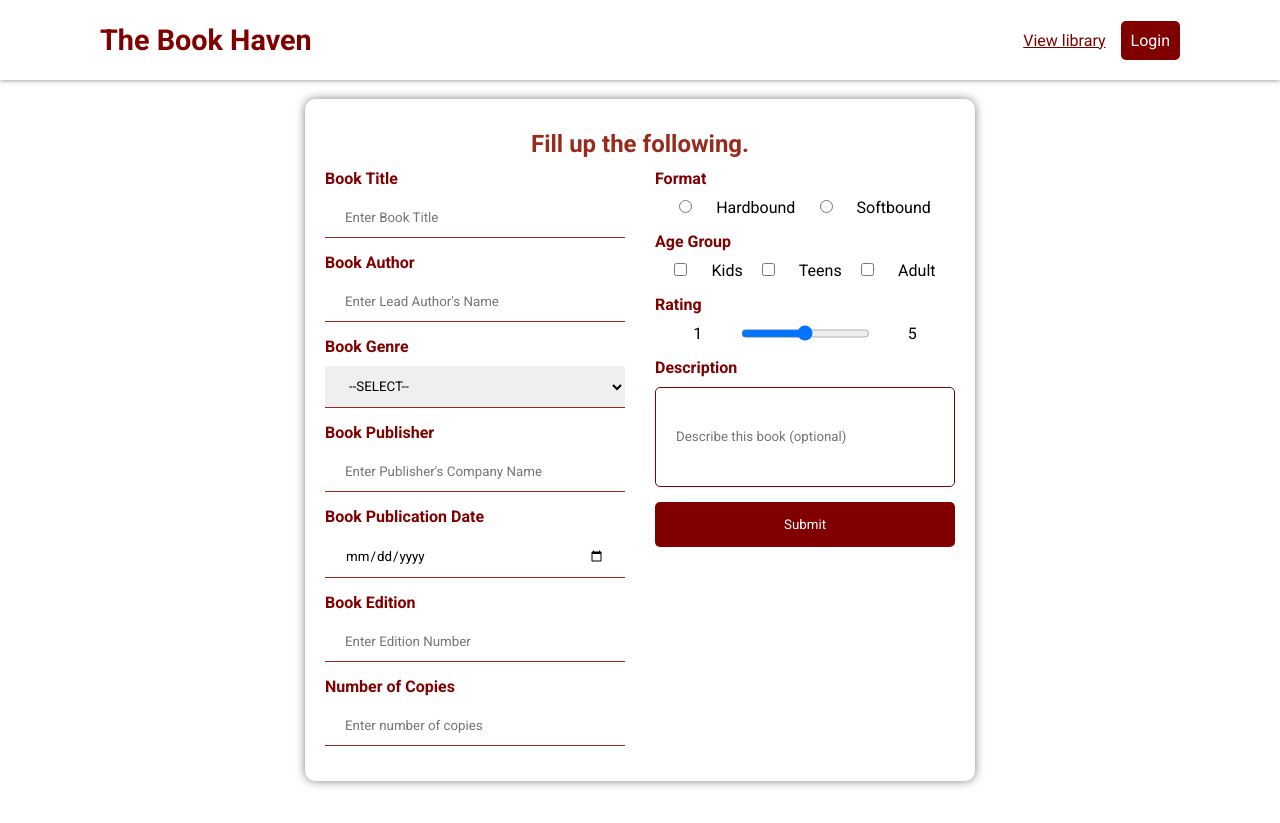
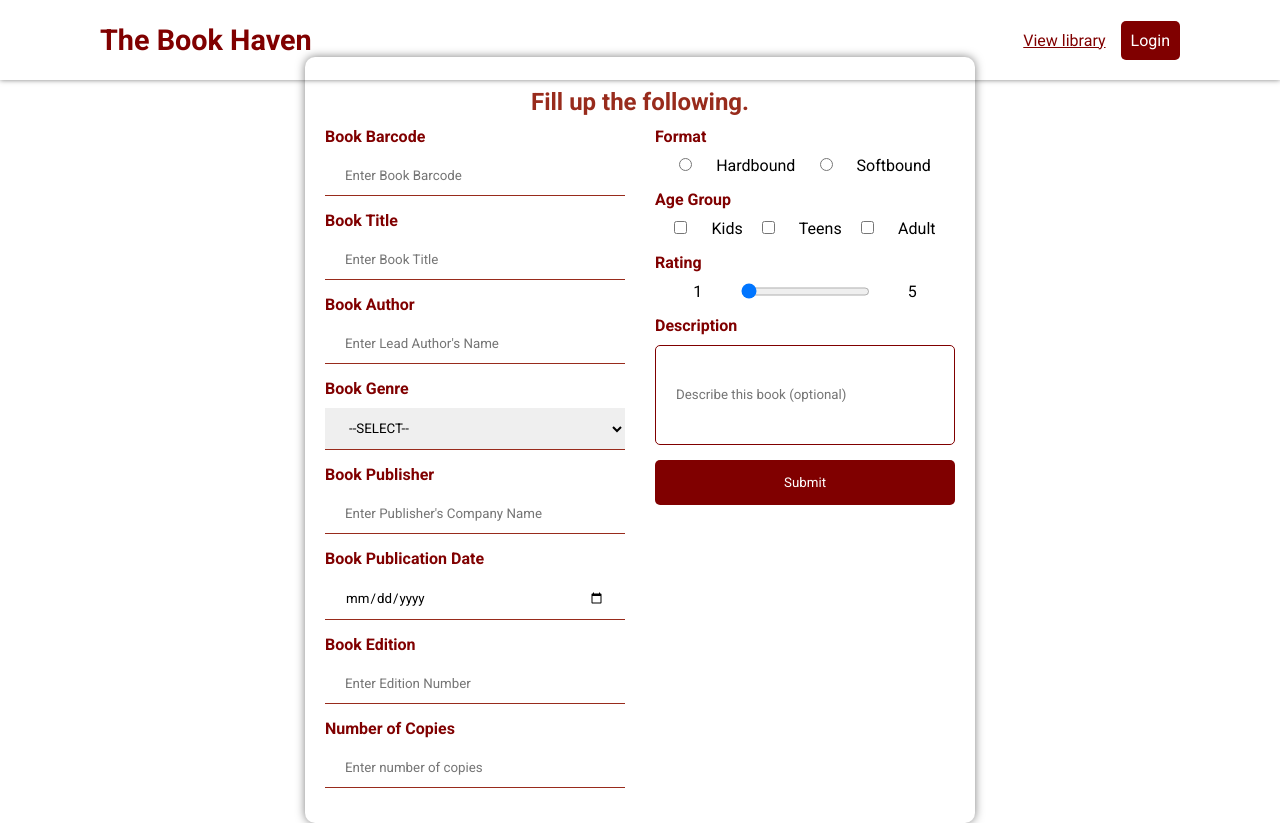
Before and after one commit to Drikzz/PHP-DRAFTS, a PHP site: page /addbook.php in a window 1280 px wide. Before the commit the page ends 787 px from the top, so only its background shows below. Run offline with PHP 8.4, Linux system fonts and the light colour scheme.

Commit message:
done unique, working on rating
yes yes yes

```diff
--- a/php with database/addbook.php
+++ b/php with database/addbook.php
@@ -1,13 +1,15 @@
 <?php
     require_once('function_clean.php');
+    require_once('book.class.php');
 
-    $title = $author = $genre = $publisher = $pub_date = $edition = $copies = $format = $rating = $desc = '';
+    $barcode = $title = $author = $genre = $publisher = $pub_date = $edition = $copies = $format = $rating = $desc = '';
     $age_group = []; //Initialize age group as array
-    $titleErr = $authorErr = $genreErr = $publisherErr = $pub_dateErr = $editionErr = $copiesErr = $formatErr = $age_groupErr = $ratingErr = $descErr = '';
+    $barcodeErr = $titleErr = $authorErr = $genreErr = $publisherErr = $pub_dateErr = $editionErr = $copiesErr = $formatErr = $age_groupErr = $ratingErr = $descErr = '';
 
     if ($_SERVER['REQUEST_METHOD'] == 'POST') {
 
         //Getting inputs from the add book form
+        $barcode = clean($_POST['barcode']);
         $title = clean($_POST['title']);
         $author = clean($_POST['author']);
         $genre = clean($_POST['genre']);
@@ -23,9 +25,19 @@
         }
 
         $rating = clean($_POST['rating']);
+        echo $rating;
         $desc = clean($_POST['desc']);
 
         //Error checking
+        $bookObj = new book();
+        $book_barcode = $bookObj->is_unique_barcode($barcode);
+
+        if (empty($barcode)) {
+            $barcodeErr = "* Barcode required";
+        } elseif (!$book_barcode) {
+            $barcodeErr = "* Barcode $barcode already exists";
+        }
+
         if (empty($title)) {
             $titleErr = '* Title required!';
         }
@@ -72,19 +84,19 @@
 
         if (empty($rating) || $rating < 1 || $rating > 5) {
             $ratingErr = '* Rating required';
+        } else {
+            $ratingErr = "* Rating must be a valid number";
         }
 
         if (empty($desc)) {
             $descErr = '* Description required!';
         }
 
-        if (empty($titleErr) && empty($authorErr) && empty($genreErr) && empty($publisherErr) && empty($pub_dateErr) && empty($editionErr)
+        if (empty($barcodeErr) && empty($titleErr) && empty($authorErr) && empty($genreErr) && empty($publisherErr) && empty($pub_dateErr) && empty($editionErr)
             && empty($copiesErr) && empty($formatErr) && empty($age_groupErr) && empty($ratingErr) && empty($descErr)) {
 
             //if no errors, then save to db
-            require_once('book.class.php');
-
-            $bookObj = new book();
+            $bookObj->barcode = $barcode;
             $bookObj->title = $title;
             $bookObj->author = $author;
             $bookObj->genre = $genre;
@@ -96,6 +108,7 @@
             $bookObj->age_group = implode(',', $age_group); // Convert to string only when saving to DB
             $bookObj->rating = $rating;
             $bookObj->description = $desc;
+            // var_dump($bookObj->add_book());
             if ($bookObj->add_book()) {
                 header('location: library.php');
             }
@@ -141,6 +154,20 @@
         <div class="input-container">
 
             <div class="left-form-inputs">
+
+                <div class="input-error">
+                    <label for="title">Book Barcode</label>
+
+                    <?php
+                        if (!empty($barcodeErr)) {
+                            ?>
+                            <span class="error"><?= $barcodeErr ?></span>
+                            <?php
+                        }
+                    ?>
+                </div>
+                <input type="number" name="barcode" id="barcode" value="<?= $barcode ?>" placeholder="Enter Book Barcode">
+
                 <div class="input-error">
                     <label for="title">Book Title</label>
 
@@ -303,7 +330,7 @@
 
                 <div class="bar-container">
                     <span>1</span>
-                    <input type="range" name="rating" class="bar" id="rating" min="1" max="5">
+                    <input type="range" name="rating" class="bar" id="rating" min="1" max="5" value="<?= (isset($rating) && $rating != '') ? $rating : 0?>">
                     <span>5</span>
                 </div>
 
@@ -318,7 +345,7 @@
                     ?>
                 </div>
 
-                <input type="text" name="desc" class="desc" id="desc" placeholder="Describe this book (optional)"">
+                <input type="text" name="desc" class="desc" id="desc" value="<?= $desc ?>" placeholder="Describe this book (optional)"">
 
                 <input type="submit" name="submit" class="submit-btn" value="Submit">
             </div>
--- a/php with database/book.class.php
+++ b/php with database/book.class.php
@@ -106,8 +106,28 @@
             }
         }
 
-        function unique_barcode($barcode) {
-            //bukas na
+        function is_unique_barcode($barcode) {
+            // Prepare the SQL statement
+
+            // return $barcode;
+            $sql = "SELECT book_barcode FROM book_content WHERE book_barcode = :barcode";
+            $query = $this->db->connection()->prepare($sql);
+
+            // // Bind the barcode parameter
+            $query->bindParam(':barcode', $barcode, PDO::PARAM_STR);
+
+            // // Execute the query
+            $query->execute();
+
+            // // Fetch the result
+            $result = $query->fetch(PDO::FETCH_ASSOC);
+
+            // Return true if no result found (barcode is unique), false otherwise
+            if ($result) {
+                return false;
+            } else {
+                return true;
+            }
         }
     }
     ?>
--- a/php with database/editbook.php
+++ b/php with database/editbook.php
@@ -13,7 +13,6 @@
         // echo $book_id;
         $selected_book = new Book;
         $book_contents = $selected_book->showbookonly($book_id);
-
 
         // Populate form with current book data
         $barcode = $book_contents['book_barcode'];
@@ -56,10 +55,13 @@
         $desc = clean($_POST['desc']);
 
         //Error checking
+        $bookObj = new book();
+        $book_barcode = $bookObj->is_unique_barcode($barcode);
 
-        //for
         if (empty($barcode)) {
             $barcodeErr = "* Barcode required";
+        } elseif (!$book_barcode) {
+            $barcodeErr = "* Barcode $barcode already exists";
         }
 
         if (empty($title)) {
```
